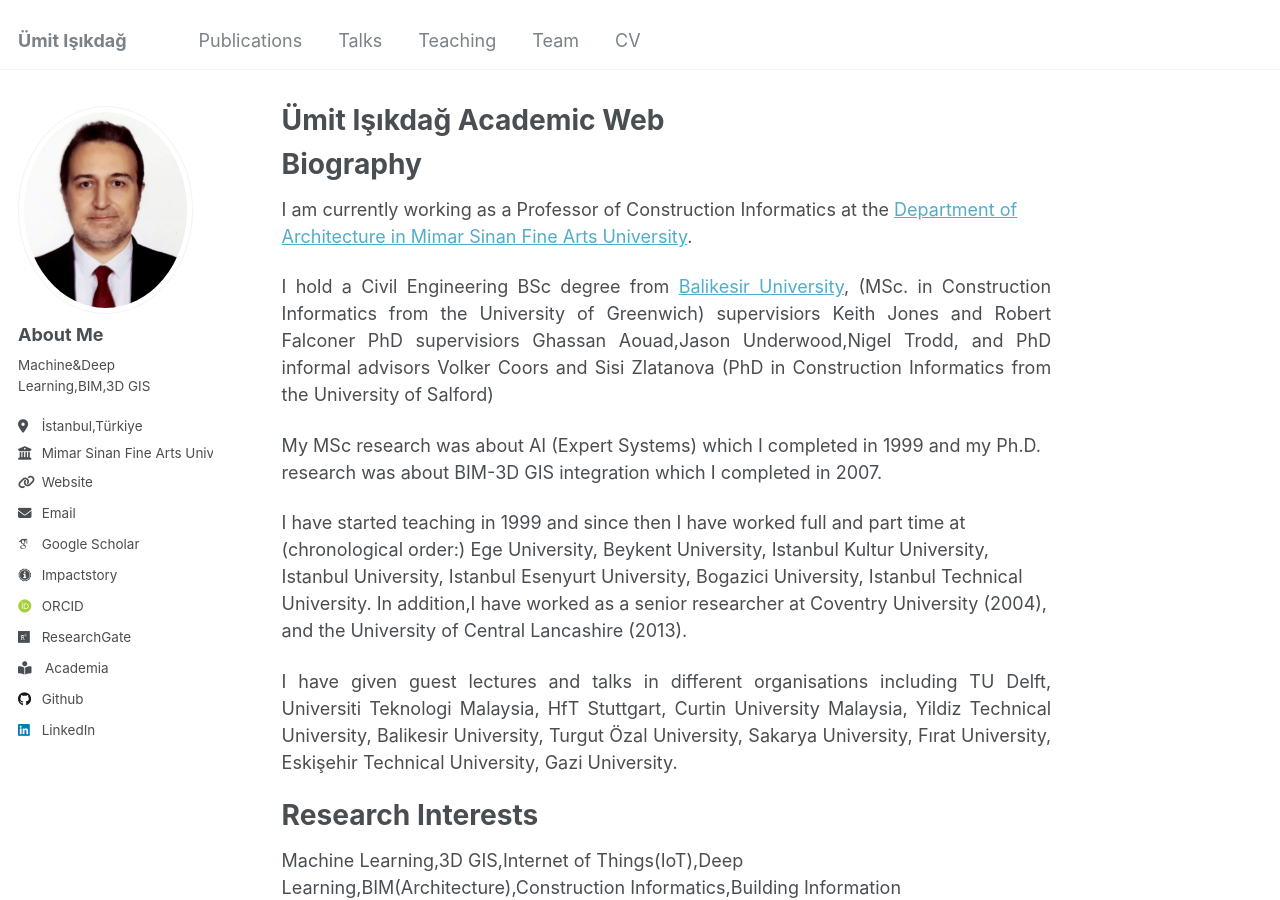
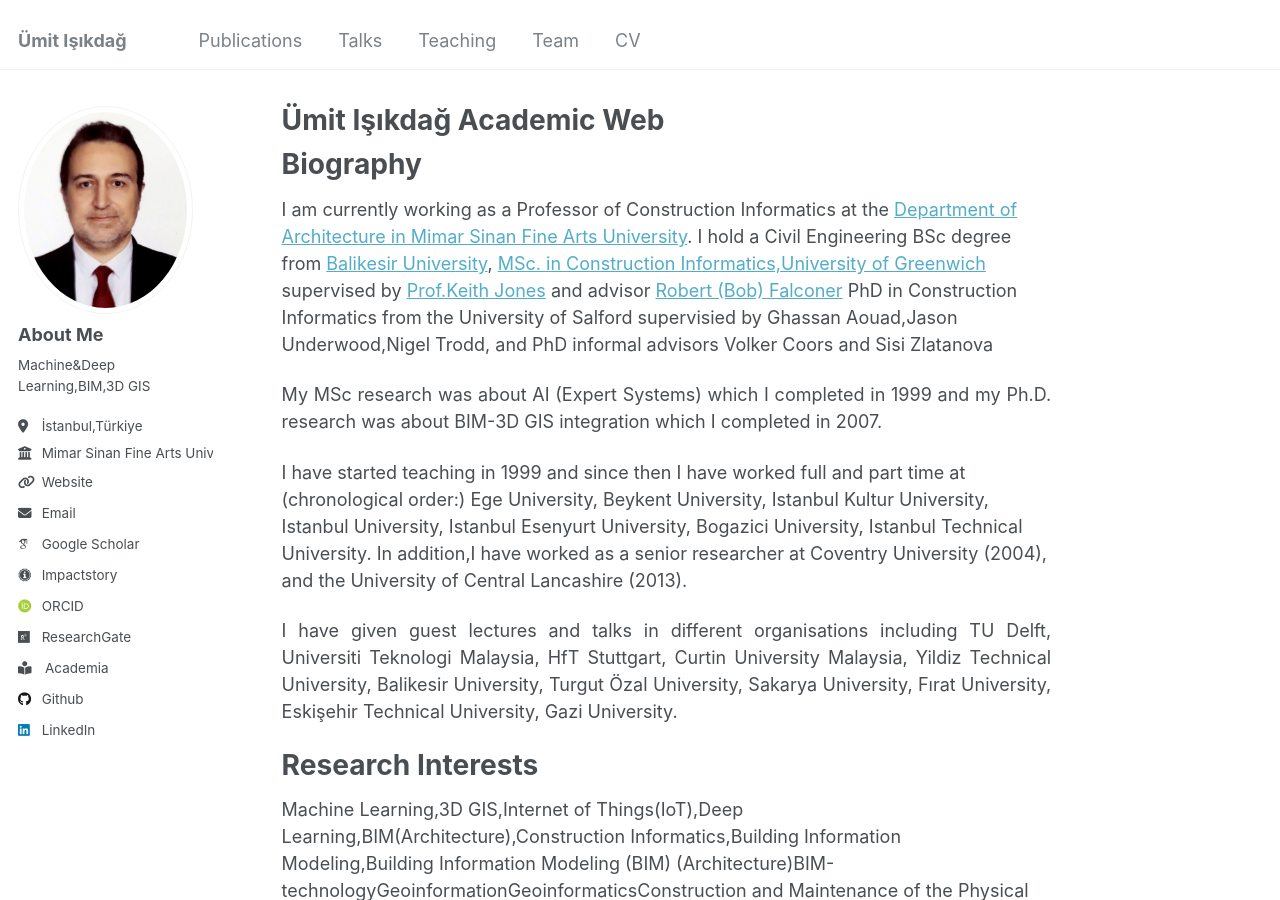
Before and after one commit to uisikdag/uisikdag.github.io, a Jekyll site: the page built from _pages/about.md, in a window 1280 px wide and 900 px high. Built offline with Jekyll 4.4.1, drawn with Linux system fonts in a browser that asks for light colours; some web fonts are replaced.

Commit message:
Update about.md

```diff
--- a/_pages/about.md
+++ b/_pages/about.md
@@ -10,12 +10,11 @@ redirect_from:
 Biography
 ======
 I am currently working as a Professor of Construction Informatics at the [Department of Architecture in Mimar Sinan Fine Arts University](https://msgsu.edu.tr/akademik/mimarlik-fakultesi/bolumler/mimarlik/).
+I hold a Civil Engineering BSc degree from [Balikesir University](https://www.balikesir.edu.tr/site/birim/insaat-muhendisligi-bolumu-293102),
+[MSc. in Construction Informatics,University of Greenwich](https://www.gre.ac.uk/subjects/construction#postgraduate%20-%20taught) supervised by
+[Prof.Keith Jones](https://www.aru.ac.uk/people/keith-jones) and advisor [Robert (Bob) Falconer](https://www.linkedin.com/in/bob-falconer-77b6665)
+PhD in Construction Informatics from the University of Salford  supervisied by Ghassan Aouad,Jason Underwood,Nigel Trodd, and PhD informal advisors Volker Coors and Sisi Zlatanova
 
-
-I hold a Civil Engineering BSc degree from [Balikesir University](https://www.balikesir.edu.tr/site/birim/insaat-muhendisligi-bolumu-293102),
-(MSc. in Construction Informatics from the University of Greenwich) supervisiors Keith Jones and Robert Falconer
-PhD supervisiors Ghassan Aouad,Jason Underwood,Nigel Trodd, and PhD informal advisors Volker Coors and Sisi Zlatanova
-(PhD in Construction Informatics from the University of Salford)
 {: style="text-align: justify;"}
 
 My MSc research was about AI (Expert Systems) which I completed in 1999 and my Ph.D. research was about BIM-3D GIS integration which I completed in 2007.
```
